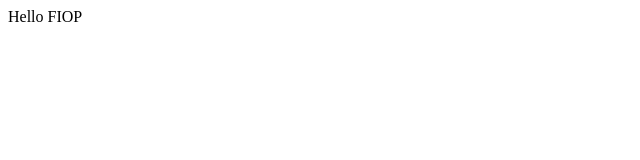
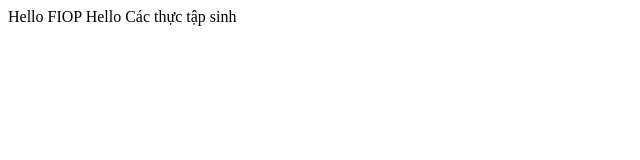
Before and after one commit to dinhnguyen2168/DemoFIOP, a plain HTML site: page index.html in a window 1280 px wide. Shown: the whole page, without its empty margins (0-640 px from the left). Drawn offline with Linux system fonts and the light colour scheme.

Commit message:
thay doi code lan 2

```diff
--- a/index.html
+++ b/index.html
@@ -7,5 +7,6 @@
     </head>
     <body>
         Hello FIOP
+        Hello Các thực tập sinh
     </body>
 </html>
```
